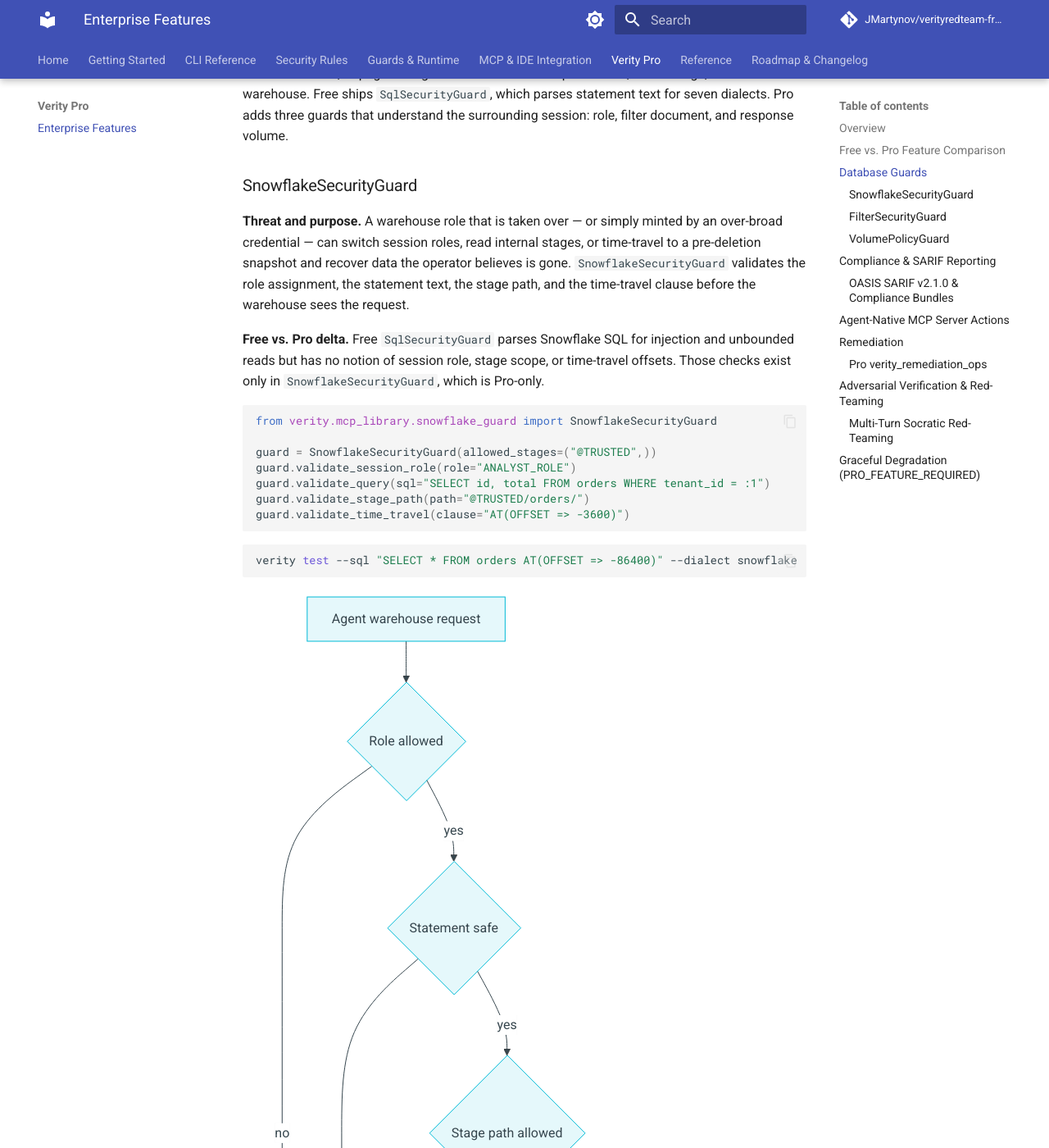
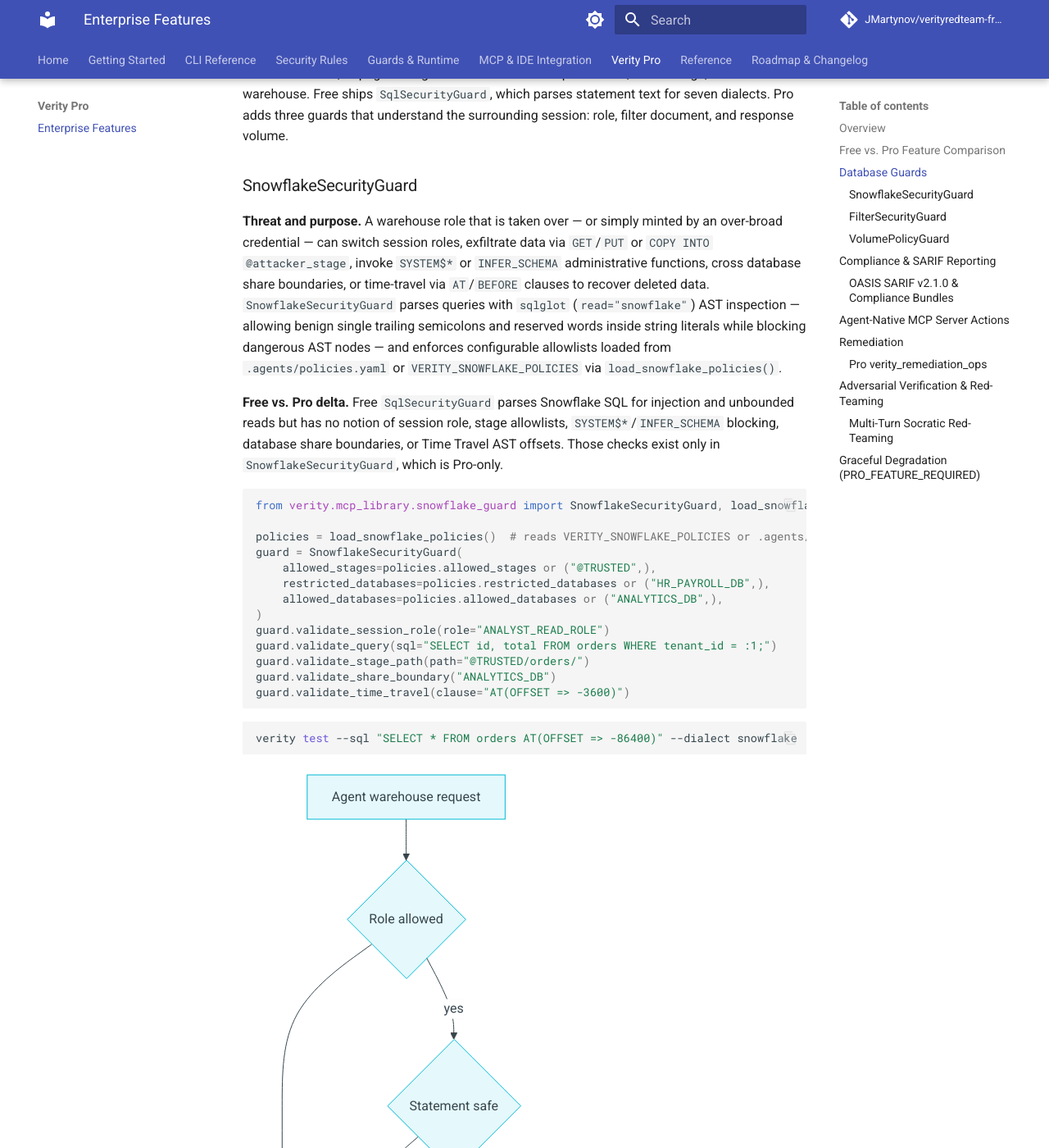
Before and after one commit to JMartynov/verityredteam-free, an MkDocs documentation site: the page built from docs/pro/enterprise_features.md, in a window 1280 px wide and 1400 px high, scrolled down 2354 px. Shown: the whole window at 82% size. Built offline with MkDocs 1.6.1 and Material for MkDocs 9.7.7, drawn with Linux system fonts in a browser that asks for light colours; comment, search, counter and statistics services are not loaded; the version menu is left out.

Commit message:
docs(task-108): document SnowflakeSecurityGuard sqlglot AST & configurable policies

````diff
--- a/docs/pro/enterprise_features.md
+++ b/docs/pro/enterprise_features.md
@@ -73,24 +73,35 @@ and response volume.
 ### SnowflakeSecurityGuard
 
 **Threat and purpose.** A warehouse role that is taken over — or simply minted
-by an over-broad credential — can switch session roles, read internal stages,
-or time-travel to a pre-deletion snapshot and recover data the operator
-believes is gone. `SnowflakeSecurityGuard` validates the role assignment, the
-statement text, the stage path, and the time-travel clause before the
-warehouse sees the request.
+by an over-broad credential — can switch session roles, exfiltrate data via
+`GET`/`PUT` or `COPY INTO @attacker_stage`, invoke `SYSTEM$*` or `INFER_SCHEMA`
+administrative functions, cross database share boundaries, or time-travel via
+`AT`/`BEFORE` clauses to recover deleted data. `SnowflakeSecurityGuard` parses
+queries with `sqlglot` (`read="snowflake"`) AST inspection — allowing benign
+single trailing semicolons and reserved words inside string literals while
+blocking dangerous AST nodes — and enforces configurable allowlists loaded from
+`.agents/policies.yaml` or `VERITY_SNOWFLAKE_POLICIES` via
+`load_snowflake_policies()`.
 
 **Free vs. Pro delta.** Free `SqlSecurityGuard` parses Snowflake SQL for
-injection and unbounded reads but has no notion of session role, stage scope,
-or time-travel offsets. Those checks exist only in `SnowflakeSecurityGuard`,
+injection and unbounded reads but has no notion of session role, stage
+allowlists, `SYSTEM$*`/`INFER_SCHEMA` blocking, database share boundaries, or
+Time Travel AST offsets. Those checks exist only in `SnowflakeSecurityGuard`,
 which is Pro-only.
 
 ```python
-from verity.mcp_library.snowflake_guard import SnowflakeSecurityGuard
+from verity.mcp_library.snowflake_guard import SnowflakeSecurityGuard, load_snowflake_policies
 
-guard = SnowflakeSecurityGuard(allowed_stages=("@TRUSTED",))
-guard.validate_session_role(role="ANALYST_ROLE")
-guard.validate_query(sql="SELECT id, total FROM orders WHERE tenant_id = :1")
+policies = load_snowflake_policies()  # reads VERITY_SNOWFLAKE_POLICIES or .agents/policies.yaml
+guard = SnowflakeSecurityGuard(
+    allowed_stages=policies.allowed_stages or ("@TRUSTED",),
+    restricted_databases=policies.restricted_databases or ("HR_PAYROLL_DB",),
+    allowed_databases=policies.allowed_databases or ("ANALYTICS_DB",),
+)
+guard.validate_session_role(role="ANALYST_READ_ROLE")
+guard.validate_query(sql="SELECT id, total FROM orders WHERE tenant_id = :1;")
 guard.validate_stage_path(path="@TRUSTED/orders/")
+guard.validate_share_boundary("ANALYTICS_DB")
 guard.validate_time_travel(clause="AT(OFFSET => -3600)")
 ```
 
````
Also changed, not shown: README.md (+12 -6 lines).
